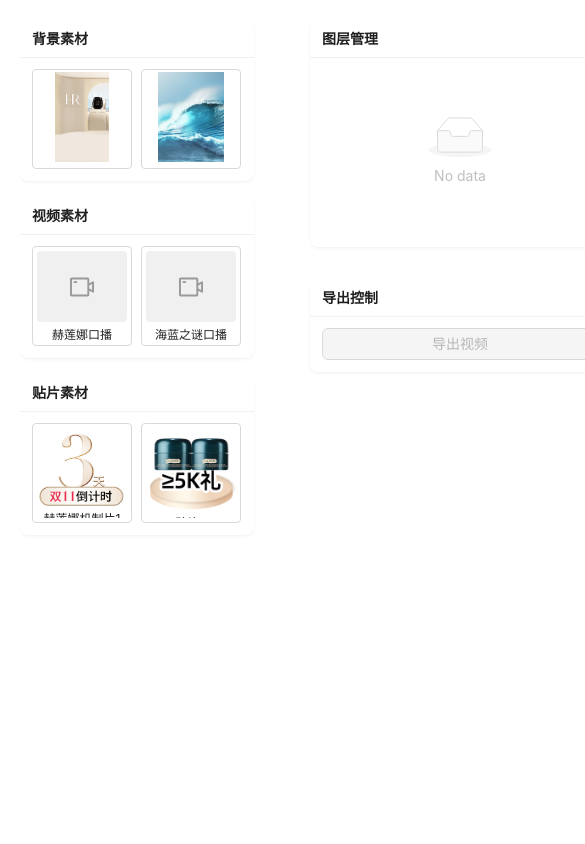
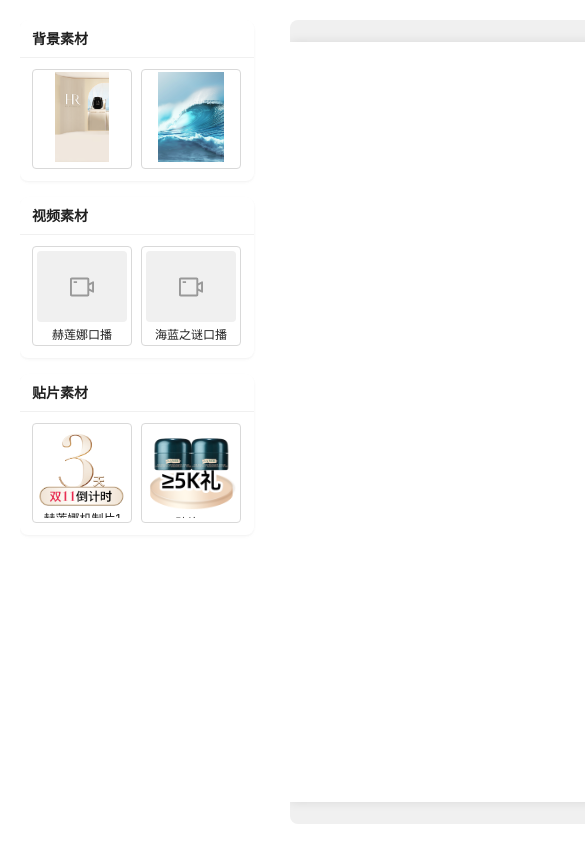
Before and after one commit to Joeyzzyy/digital-human, a Vue app: page / in a window 390 px wide. Shown: the top 844 px of the page, 585 px wide, since content can reach past the window. Built offline with nearby package versions, Linux system fonts and the light colour scheme.

Commit message:
add window responsive

```diff
--- a/src/App.vue
+++ b/src/App.vue
@@ -229,7 +229,7 @@ const exportContext = ref(null)
 
 const layers = reactive([])
 const exportProgress = ref(0)
-const remainingTime = ref('计算��...')
+const remainingTime = ref('计算...')
 const startTime = ref(0)
 
 // 添加新的响应式变量来跟踪激活的
@@ -519,7 +519,7 @@ const renderFrame = async () => {
           const canvasWidth = canvasRef.value.clientWidth
           const canvasHeight = canvasRef.value.clientHeight
 
-          // 使用保存的缩放比例（如果没有则使用当前尺寸计算���
+          // 使用保存的缩放比例（如果没有则使用当前尺寸计算
           const scale = sticker.scale || (sticker.width / sticker.originalWidth)
 
           // 计算导出尺寸（应用缩放比例）
@@ -1060,6 +1060,8 @@ const handleStickerImageLoad = (event, sticker) => {
   gap: 20px;
   padding: 20px;
   height: 100vh;
+  overflow: hidden;
+  min-width: 1024px;
 }
 
 .canvas-container {
@@ -1070,11 +1072,14 @@ const handleStickerImageLoad = (event, sticker) => {
   background: #f0f0f0;
   border-radius: 8px;
   overflow: hidden;
+  min-height: 400px;
 }
 
 .canvas {
-  width: 540px;
-  height: 960px;
+  aspect-ratio: 9/16;
+  height: 95%;
+  min-height: 400px;
+  max-height: 90vh;
   background: #fff;
   position: relative;
   box-shadow: 0 0 10px rgba(0, 0, 0, 0.1);
```
Also changed, not shown: src/components/HelloWorld.vue (deleted, +0 -43 lines), 1 other file (tests, documents, lock files or other folders).
